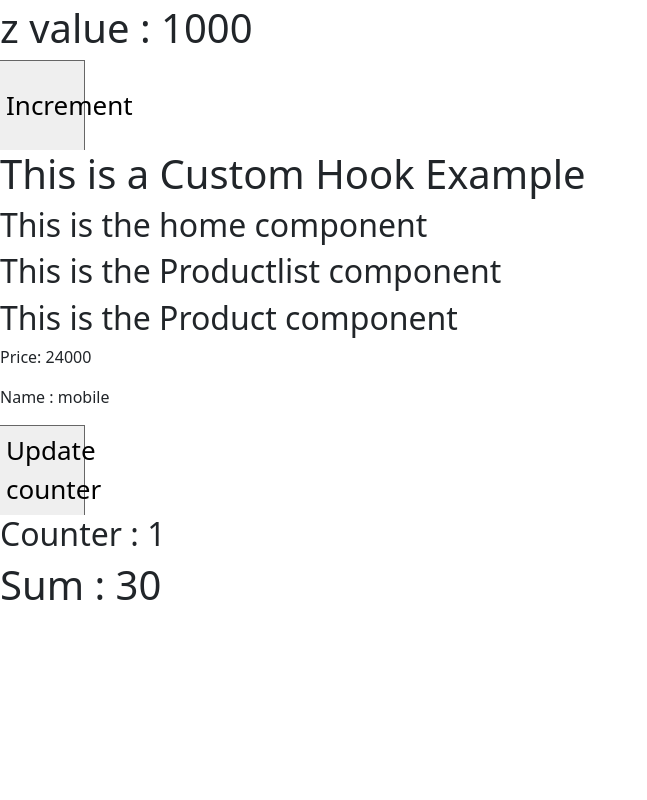
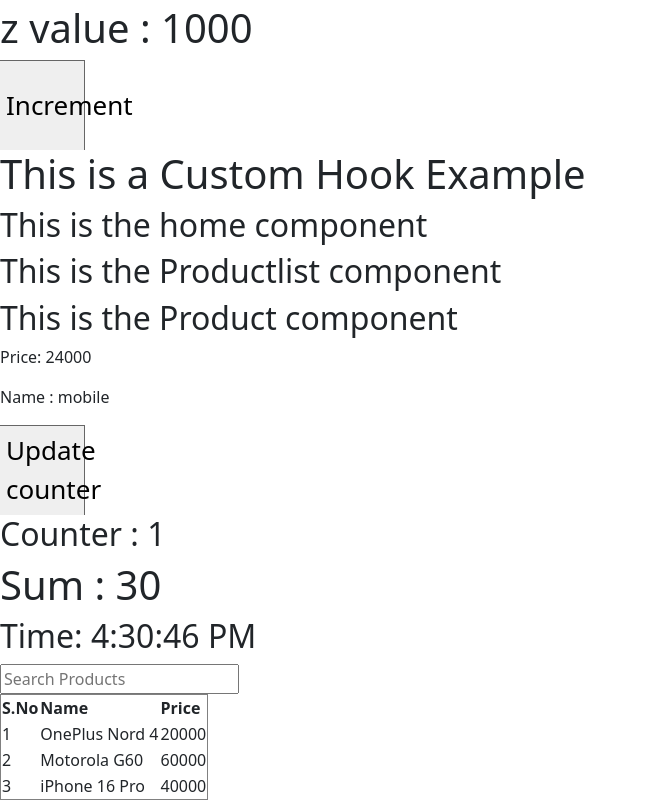
Before and after one commit to Pandukumar9/todo_app_react, a React (Create React App) app: page / in a window 1280 px wide. Shown: the part 3905-4705 px from the top of the page, without its empty margins (0-647 px from the left). Before the commit the page ends 4522 px from the top, so only its background shows below. Built offline with nearby package versions, Linux system fonts and the light colour scheme; no server answers.

Commit message:
usememohook2  search filter updated.

```diff
--- a/src/App.js
+++ b/src/App.js
@@ -4,6 +4,7 @@ import Calculator from './pages/Calculator';
 import Virdom from './pages/Virtualdom';
 import Homeee from './pages/Homeee';
 import Usememohook from './pages/Usememohook';
+import Usememohook2 from './pages/Usememohook2';
 
 function App() {
   let [todolist, updateTodos] = useState([
@@ -85,6 +86,8 @@ function App() {
     {/* <Homeee data={isAdmin}></Homeee> */}
 
     <Usememohook></Usememohook>
+
+    <Usememohook2></Usememohook2>
     </>
 
   );
--- a/src/pages/Usememohook2.js
+++ b/src/pages/Usememohook2.js
@@ -0,0 +1,69 @@
+import { useEffect, useMemo, useState } from "react";
+
+function Usememohook2() {
+  const [time, setTime] = useState(new Date().toLocaleTimeString());
+  const [products, setProducts] = useState([
+    { id: 1, name: "OnePlus Nord 4", price: 20000 },
+    { id: 2, name: "Motorola G60", price: 60000 },
+    { id: 3, name: "iPhone 16 Pro", price: 40000 },
+  ]);
+  const [searchText, setSearchText] = useState("");
+
+  // Memoized filtered products
+  const filteredProducts = useMemo(() => {
+    console.log(products)
+    return products.filter((product) =>
+      product.name.toLowerCase().includes(searchText.toLowerCase())
+    );
+  }, [products, searchText]);
+
+  // Update time every second
+  useEffect(() => {
+    const timer = setInterval(() => {
+      setTime(new Date().toLocaleTimeString());
+    }, 1000);
+
+    // Cleanup interval on component unmount
+    return () => clearInterval(timer);
+  }, []);
+
+  return (
+    <div>
+      <h2>Time: {time}</h2>
+
+      <input
+        type="text"
+        value={searchText}
+        onChange={(e) => setSearchText(e.target.value)}
+        placeholder="Search Products"
+      />
+
+      <table border="1">
+        <thead>
+          <tr>
+            <th>S.No</th>
+            <th>Name</th>
+            <th>Price</th>
+          </tr>
+        </thead>
+        <tbody>
+          {filteredProducts.length > 0 ? (
+            filteredProducts.map((product, index) => (
+              <tr key={product.id}>
+                <td>{index + 1}</td>
+                <td>{product.name}</td>
+                <td>{product.price}</td>
+              </tr>
+            ))
+          ) : (
+            <tr>
+              <td colSpan="3">No products found</td>
+            </tr>
+          )}
+        </tbody>
+      </table>
+    </div>
+  );
+}
+
+export default Usememohook2;
```
